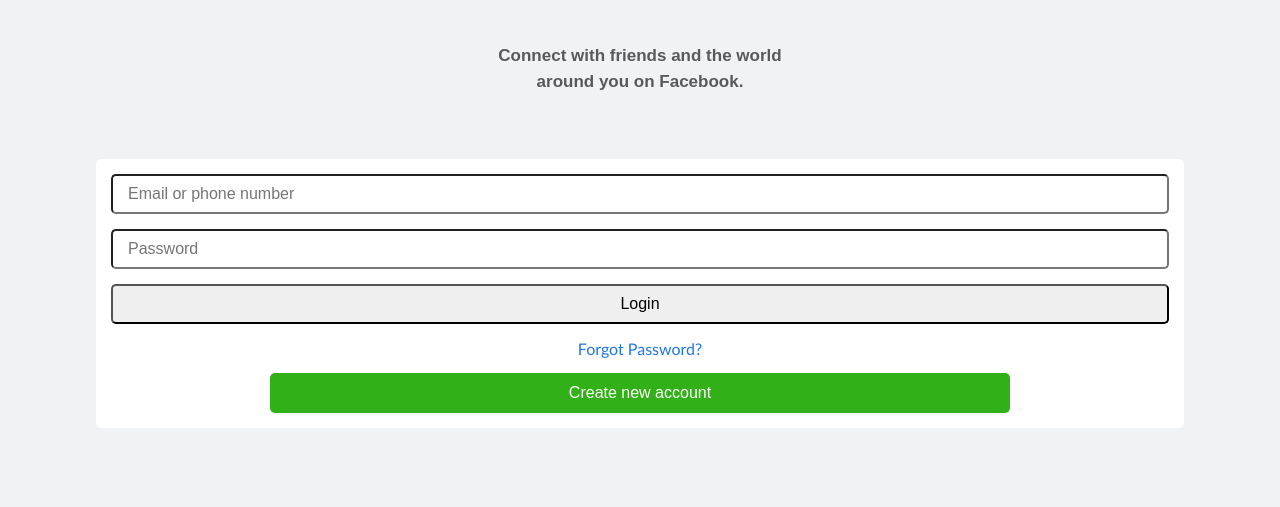
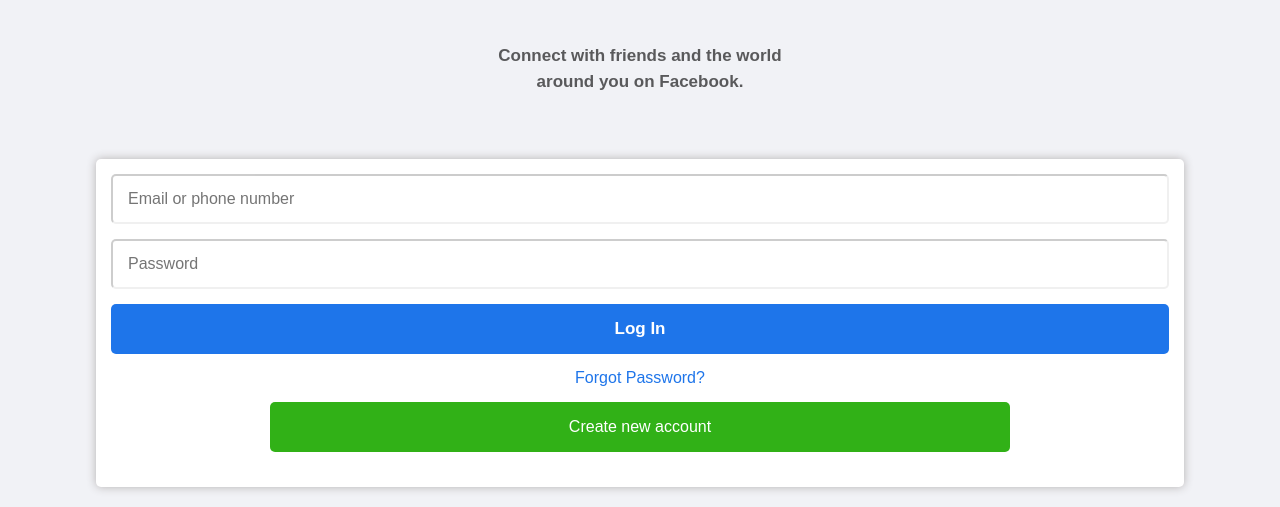
Before and after one commit to jamesgayflor/JS, a plain HTML site: page facebook.htm in a window 1280 px wide. Shown: the part 293-800 px from the top of the page. Drawn offline with Linux system fonts and the light colour scheme; a web font is replaced by a local one.

Commit message:
first commit

```diff
--- a/facebook.htm
+++ b/facebook.htm
@@ -20,7 +20,7 @@
             <form action="#" method="get">
                 <input type="text" name="Username" id="username" placeholder="Email or phone number">
                 <input type="text" name="Password" id="password" placeholder="Password">
-                <button type="submit">Login</button>
+                <button type="submit">Log In</button>
                 <a href="#">Forgot Password?</a>
                 <button id="create_new"><a href="#">Create new account</a></button>
             </form>
--- a/style.css
+++ b/style.css
@@ -69,25 +69,42 @@
 align-self: center;
 display: flex;
 flex-direction: column;
-justify-content: start;
+justify-content: center;
 font-family: 'Gill Sans', 'Gill Sans MT', Calibri, 'Trebuchet MS', sans-serif;
 padding-top: 15px;
 padding-right: 15px;
 padding-left: 15px;
-box-shadow: 5px, 5px, 5px solid black;
+padding-bottom: 20px;
+box-shadow: 0 0 10px rgb(180, 177, 177);
 border-radius: 5px;
 
 }
 
 main > form > input, button{width: 100%;
-height: 40px;
+height: 50px;
 border-radius: 5px;
 margin-bottom: 15px;
 font-family: 'Facebook Sans', sans-serif;
 font-size: 16px;
 }
 
-main > form > input{padding-left: 15px;}
+main > form > button[type="submit"]{border: none;
+background-color: rgb(30, 117, 234);
+color: white;
+font-size: 17px;
+font-weight: 700;}
+
+main > form > input{padding-left: 15px;
+outline:  none;
+border-color: rgba(220, 220, 220, 0.418);
+border-width: 2px;
+font-family: 'Facebook Sans', sans-serif;
+}
+
+main > form > input:focus{
+    border-color: #007bff; /* Change the border color when the input is focused */
+    box-shadow: 0 0 5px rgba(0, 123, 255, 0.5); /* Add a box shadow for a custom outline effect */
+}
 
 main > form > #create_new{background-color: rgb(49, 177, 23);
 border: none;
@@ -100,4 +117,6 @@
 
 main > form > a{margin-bottom: 15px;
 text-decoration: none;
-color: rgb(30, 117, 234);;}
+color: rgb(30, 117, 234);
+font-family: 'Facebook Sans', sans-serif;
+}
```
